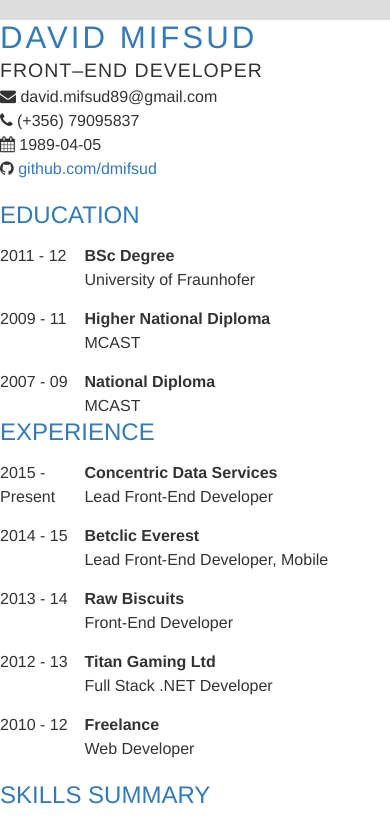
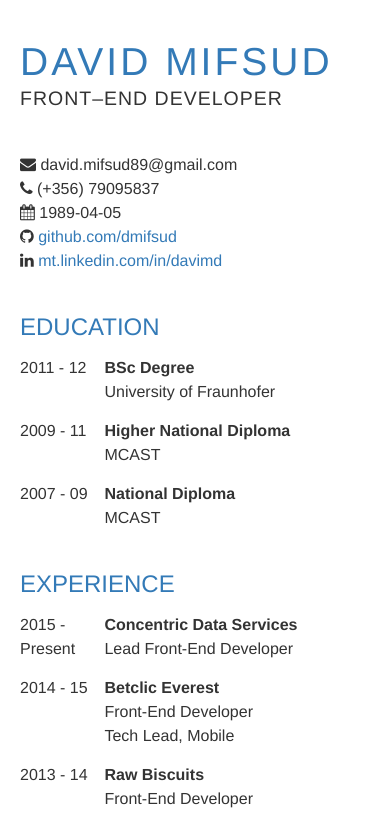
Before and after one commit to dmifsud/curriculum-vitae, a plain HTML site: page index.html in a window 390 px wide. Shown: the top 821 px of the page. Drawn offline with Linux system fonts and the light colour scheme.

Commit message:
Adds linkedin link and fixes mobile padding

```diff
--- a/index.html
+++ b/index.html
@@ -236,7 +236,11 @@
       @media (max-width: 767px) {
 
         h1 {
-          font-size: 8vw;
+          font-size: 10vw;
+        }
+
+        .container {
+          padding:20px;
         }
 
         .\#profession {
@@ -244,12 +248,12 @@
         }
 
         .row {
-          margin: 20px 0 0 0;
           flex-direction:column;
         }
 
         .col-sm-6 {
           width: 100%;
+          margin: 20px 0 20px 0;
           box-sizing:border-box;
         }
       }
@@ -258,12 +262,12 @@
 
 
       @media (max-width: 320px) {
-        /*.container {
-          padding: 14px;
+        .container {
+          padding: 15px;
         }
         .col-sm-6 {
-          padding: 0;
-        }*/
+          margin: 15px 0 15px 0;
+        }
       }
 
       /* ==== PRINT ==== */
@@ -320,6 +324,10 @@
                 <span class="fa fa-github"></span>
                 <a href="https://github.com/dmifsud">github.com/dmifsud</a>
               </p>
+              <p title="LinkedIn">
+                <span class="fa fa-linkedin"></span>
+                <a href="https://www.linkedin.com/in/davimd">mt.linkedin.com/in/davimd</a>
+              </p>
             </div>
           </div>
         </div>
@@ -375,7 +383,8 @@
               </div>
               <div class='description'>
                 <p><b>Betclic Everest</b></p>
-                <p>Lead Front-End Developer, Mobile</p>
+                <p>Front-End Developer</p>
+                <p>Tech Lead, Mobile</p>
               </div>
             </div>
 
```
